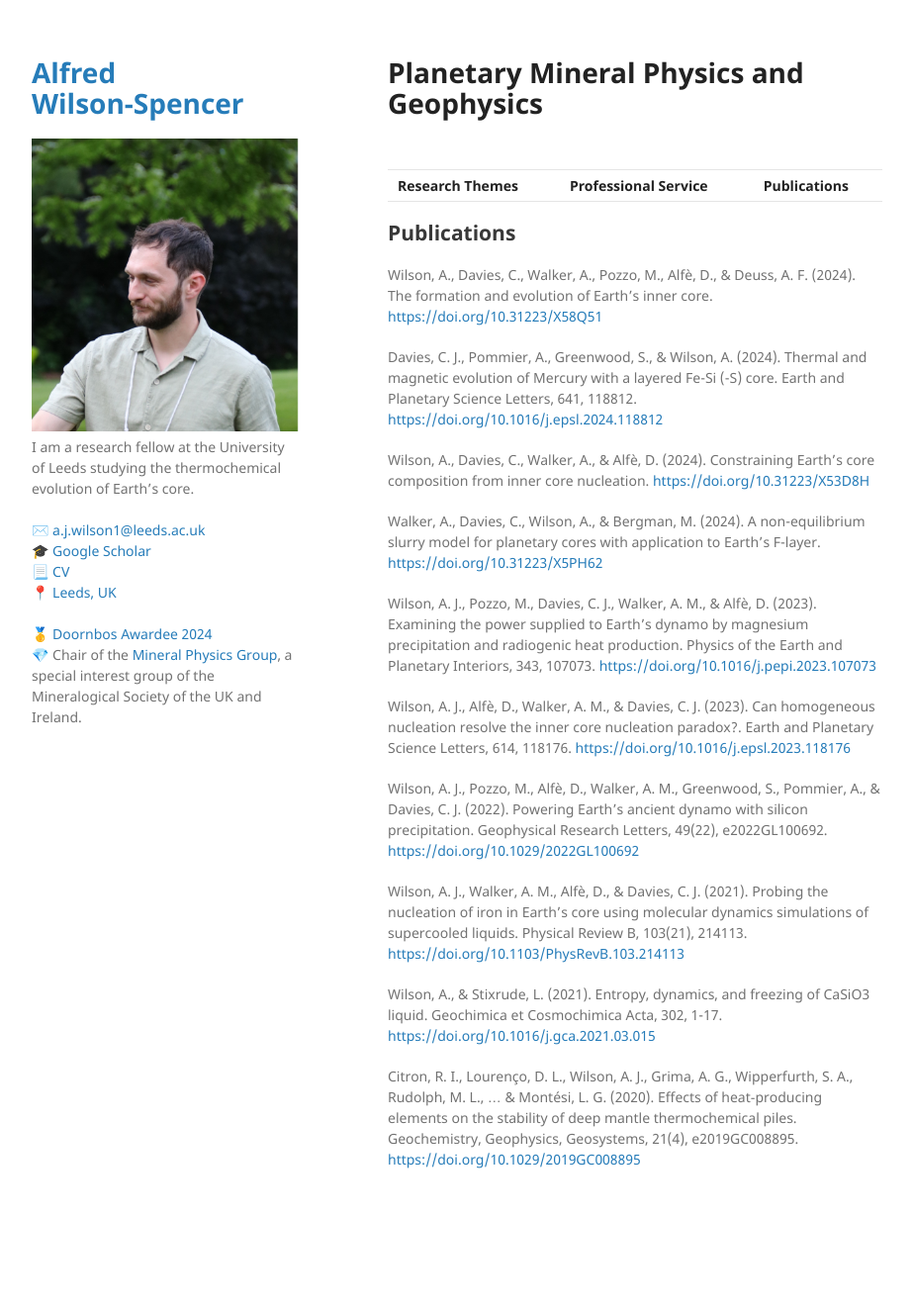
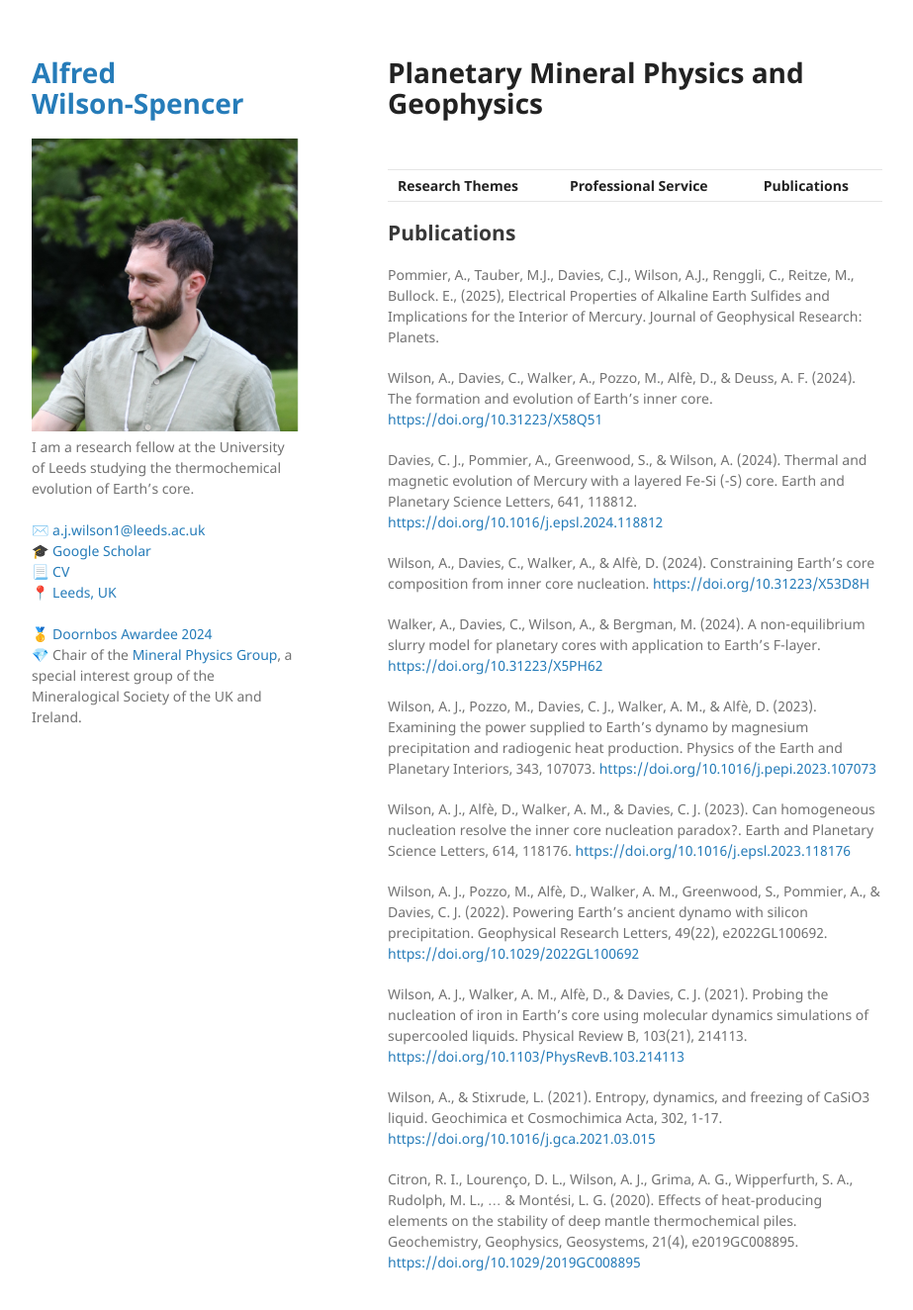
Before and after one commit to Fwilson93/Portfolio, a Jekyll site: the page built from publications.md, in a window 1280 px wide and 1356 px high. Shown: the top 1324 px of the window at 99% size, without its empty margins (178-1101 px from the left). Built offline with Jekyll 4.4.1, drawn with Linux system fonts in a browser that asks for light colours; our own code applies the rules of GitHub Pages for plain Markdown files.

Commit message:
Update publications.md

```diff
--- a/publications.md
+++ b/publications.md
@@ -9,6 +9,10 @@ layout: default
 | [__Research Themes__](./research-themes.html) | [__Professional Service__](./professional-service.html) | [__Publications__](./publications.html) |
 
 ## Publications
+
+Pommier, A., Tauber, M.J., Davies, C.J., Wilson, A.J., Renggli, C., Reitze, M., Bullock. E., (2025),
+Electrical Properties of Alkaline Earth Sulfides and Implications for the Interior of Mercury. Journal of
+Geophysical Research: Planets.
 
 Wilson, A., Davies, C., Walker, A., Pozzo, M., Alfè, D., & Deuss, A. F. (2024). The formation and evolution of Earth’s inner core. <a href="https://doi.org/10.31223/X58Q51">https://doi.org/10.31223/X58Q51</a>
 
```
